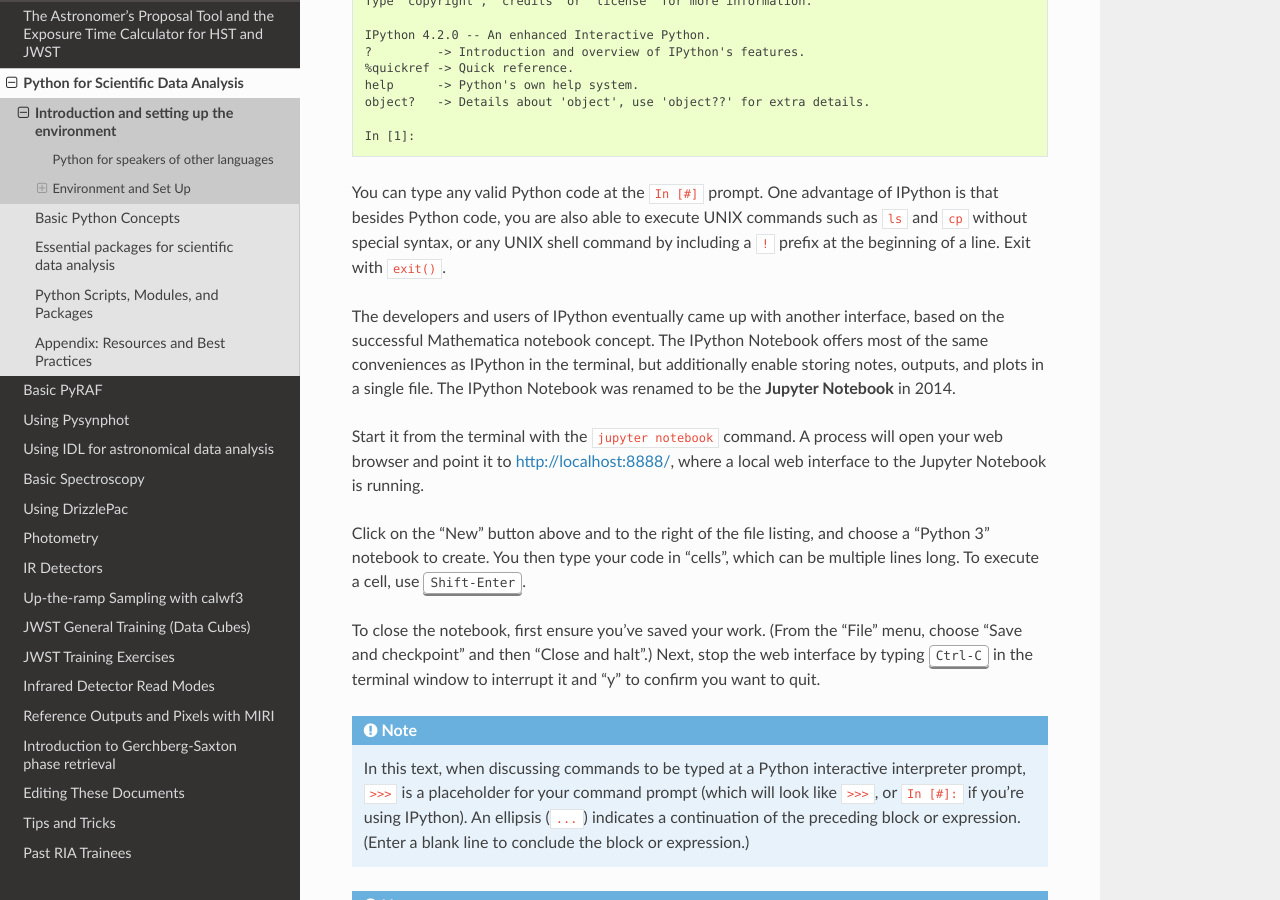
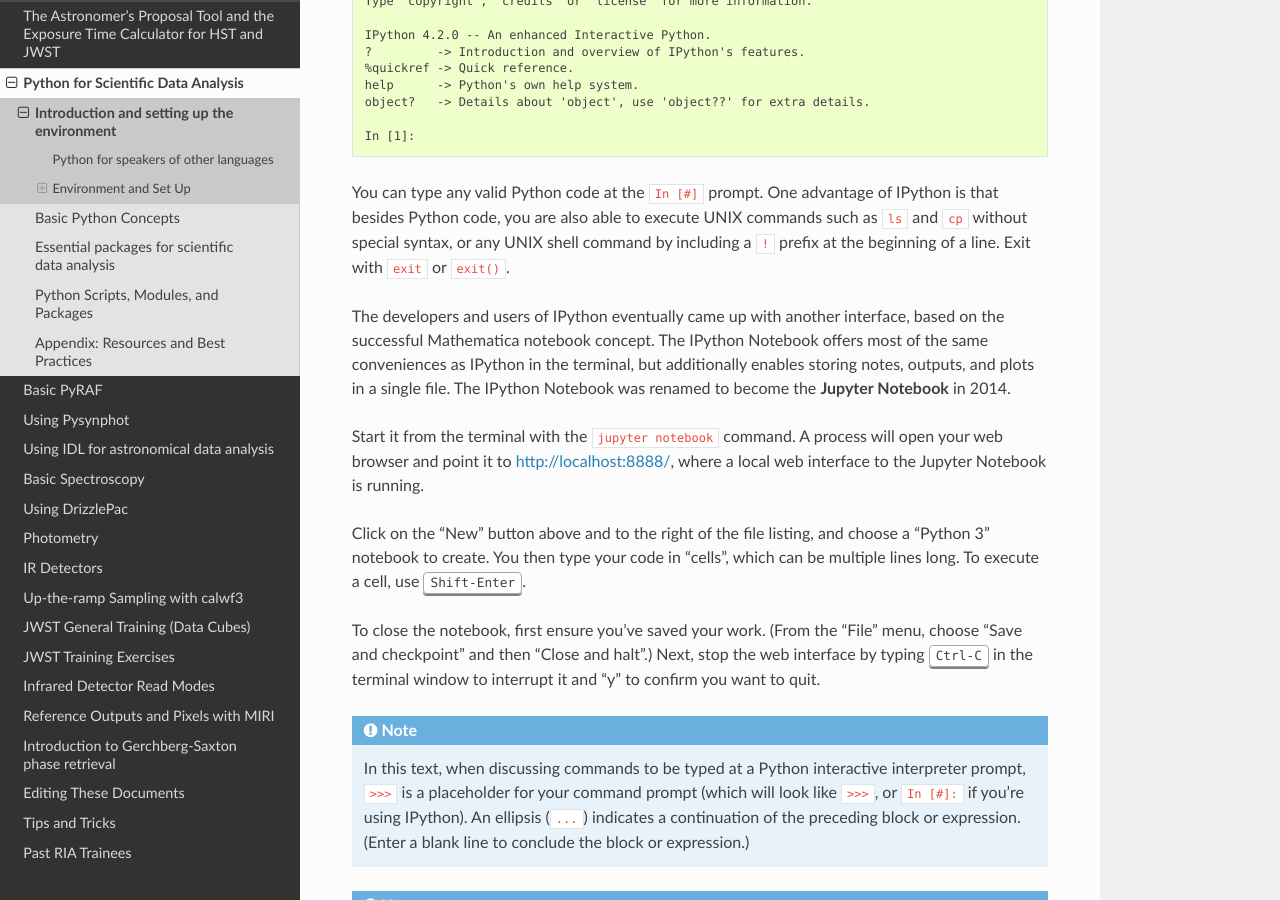
Before and after one commit to staceybright/training-library, a Sphinx documentation site: the page built from source/python/introduction.txt, in a window 1280 px wide and 900 px high, scrolled down 2885 px. Built offline with Sphinx 7.4.7 and the Read the Docs theme 2.0.0, drawn with Linux system fonts in a browser that asks for light colours.

Commit message:
python: address @jotaylor comments

```diff
--- a/source/python/introduction.txt
+++ b/source/python/introduction.txt
@@ -125,9 +125,9 @@ Start it from the terminal with the ``ipython`` command::
 
    In [1]:
 
-You can type any valid Python code at the ``In [#]`` prompt. One advantage of IPython is that besides Python code, you are also able to execute UNIX commands such as ``ls`` and ``cp`` without special syntax, or any UNIX shell command by including a ``!`` prefix at the beginning of a line. Exit with ``exit()``.
+You can type any valid Python code at the ``In [#]`` prompt. One advantage of IPython is that besides Python code, you are also able to execute UNIX commands such as ``ls`` and ``cp`` without special syntax, or any UNIX shell command by including a ``!`` prefix at the beginning of a line. Exit with ``exit`` or ``exit()``.
 
-The developers and users of IPython eventually came up with another interface, based on the successful Mathematica notebook concept. The IPython Notebook offers most of the same conveniences as IPython in the terminal, but additionally enable storing notes, outputs, and plots in a single file. The IPython Notebook was renamed to be the **Jupyter Notebook** in 2014.
+The developers and users of IPython eventually came up with another interface, based on the successful Mathematica notebook concept. The IPython Notebook offers most of the same conveniences as IPython in the terminal, but additionally enables storing notes, outputs, and plots in a single file. The IPython Notebook was renamed to become the **Jupyter Notebook** in 2014.
 
 Start it from the terminal with the ``jupyter notebook`` command. A process will open your web browser and point it to http://localhost:8888/, where a local web interface to the Jupyter Notebook is running.
 
--- a/source/python/scientific_packages.txt
+++ b/source/python/scientific_packages.txt
@@ -687,7 +687,7 @@ For the filled contour plot, we need to convert the data to a format ``contourf`
    # adjust plot spacing
    fig.tight_layout()
 
-Here's the code explained above above all in one place, suitable for the Jupyter Notebook or pasting into an interactive interpreter::
+Here's the code explained above all in one place, suitable for the Jupyter Notebook or pasting into an interactive interpreter::
 
    # make figure with two rows and two columns of subplots, specify size in inches
    fig, [(ax0, ax1), (ax2, ax3)] = plt.subplots(2, 2, figsize=(8, 8))
```
